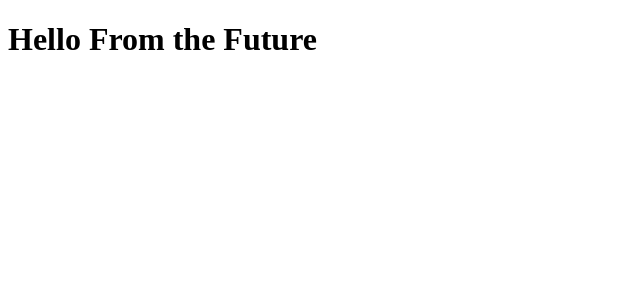
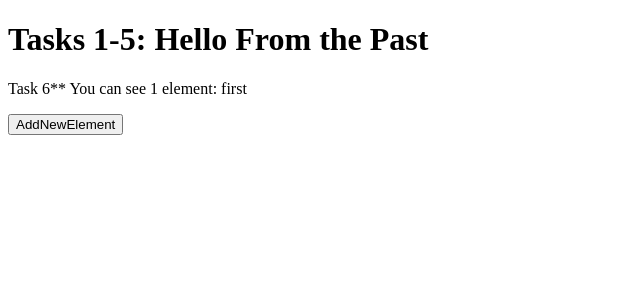
Before and after one commit to dkimd5/React-GB, a React app: page / in a window 1280 px wide. Shown: the top 300 px of the page, without its empty margins (0-640 px from the left). Built offline with nearby package versions, Linux system fonts and the light colour scheme.

Commit message:
task 6 done

```diff
--- a/src/components/App.js
+++ b/src/components/App.js
@@ -1,6 +1,10 @@
 import React, { useEffect, useState, useCallback } from "react";
 import Message from "./Message";
+import ArrMessages from "./ArrMessages";
 
 export default function App() {
-   return <Message text="From the Future" />
+   return (<div>
+            <Message text="From the Past" />
+            <ArrMessages/>
+          </div>)
 }
--- a/src/components/ArrMessages.js
+++ b/src/components/ArrMessages.js
@@ -1,5 +1,24 @@
 import React from "react";
 
-export default function ArrMessages() {
+export default class ArrMessages extends React.Component {
+   constructor(props) {
+      super(props);
+      this.state = { textArray: ["first"] };
 
-}
+      this.addTextToArr = this.addTextToArr.bind(this);
+   }
+
+   addTextToArr() {
+      this.setState(state => ({
+         textArray: this.state.textArray.concat("new elem")
+      }))
+   }
+
+   render() {
+      const arrlength = this.state.textArray.length;
+      return (<div>
+         <p>Task 6** You can see {arrlength} {arrlength == 1 ? "element" : "elements"}: {this.state.textArray.join(', ')}</p>
+         <button type="button" onClick={this.addTextToArr}>AddNewElement</button>
+      </div>)
+   }
+};
--- a/src/components/Message.js
+++ b/src/components/Message.js
@@ -1,5 +1,5 @@
 import React from "react";
 
 export default function Message(props) {
-   return <h1>Hello {props.text}</h1>
+   return <h1>Tasks 1-5: Hello {props.text}</h1>
 }
```
